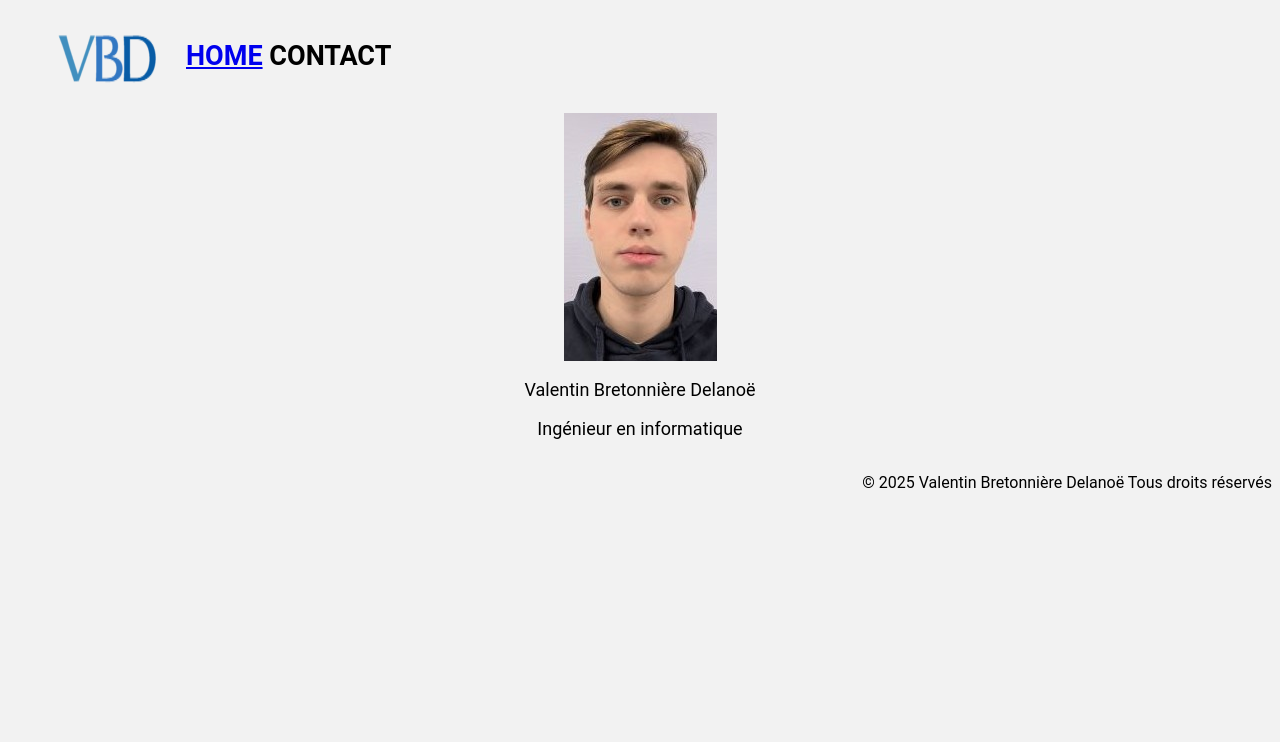
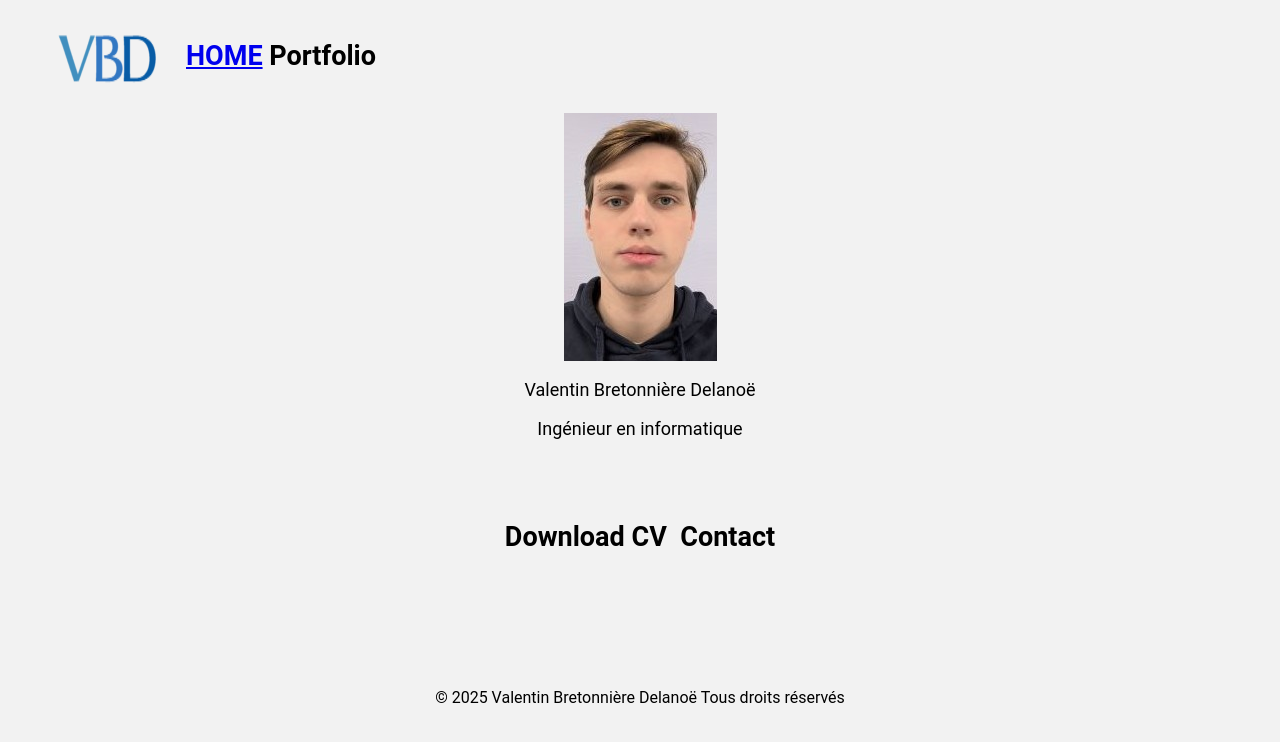
Before and after one commit to ValentinBD10/WEB_2025, a PHP site: page / in a window 1280 px wide. Shown: the top 742 px of the page. Run offline with PHP 8.4, Linux system fonts and the light colour scheme.

Commit message:
fin de journee

```diff
--- a/Chapitre_6/css/style.css
+++ b/Chapitre_6/css/style.css
@@ -18,7 +18,6 @@ nav ul{
 section{
     display: flex;
     justify-content: center;
-    flex-wrap: wrap;
     background-color: var(--primary-color);
     margin: 0px 600px 0px;
 }
@@ -26,11 +25,15 @@ section{
 p{
     display: flex;
     justify-content: center;
-    font-family: var(--primary-font);
+}
+
+h2{
+    display: flex;
+    justify-content: center;
 }
 
 footer{
     display: flex;
-    justify-content: flex-end;
+    justify-content: center;
     font-size: medium;
 }
--- a/Chapitre_6/index.html
+++ b/Chapitre_6/index.html
@@ -14,7 +14,7 @@
                 <img src="img/logo.PNG">
                 <h1>
                     <a href="index.html">HOME</a>
-                    <a>CONTACT</a>
+                    <a>Portfolio</a>
                 </h1>
             </ul>
         </nav>
@@ -25,6 +25,13 @@
         </section>
         <p>Valentin Bretonnière Delanoë</p>
         <p>Ingénieur en informatique</p>
+        <br></br>
+        <h2>
+            <a>Download CV&nbsp;</a>
+            <a>&nbsp;Contact</a>
+            <br></br>
+            <br></br>
+        </h2>
     </main>
     <footer>
         <p>© 2025 Valentin Bretonnière Delanoë Tous droits réservés</p>
```
